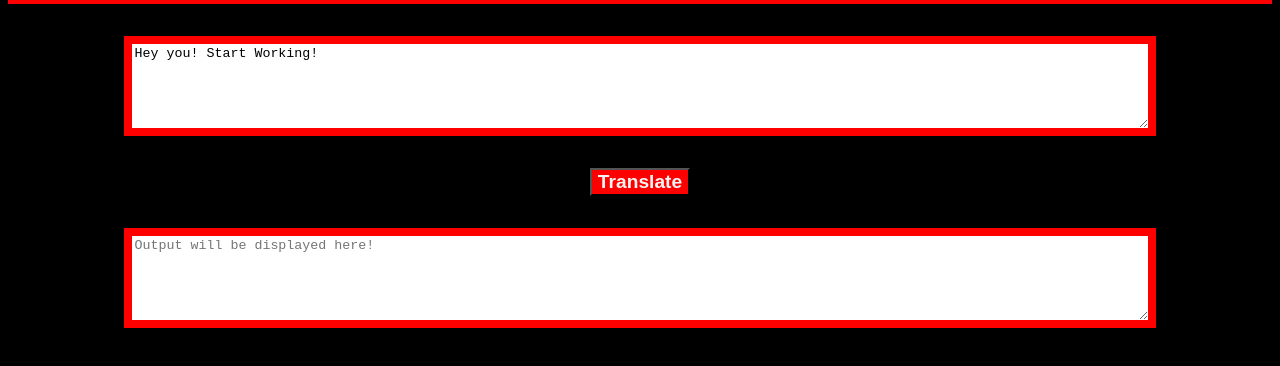
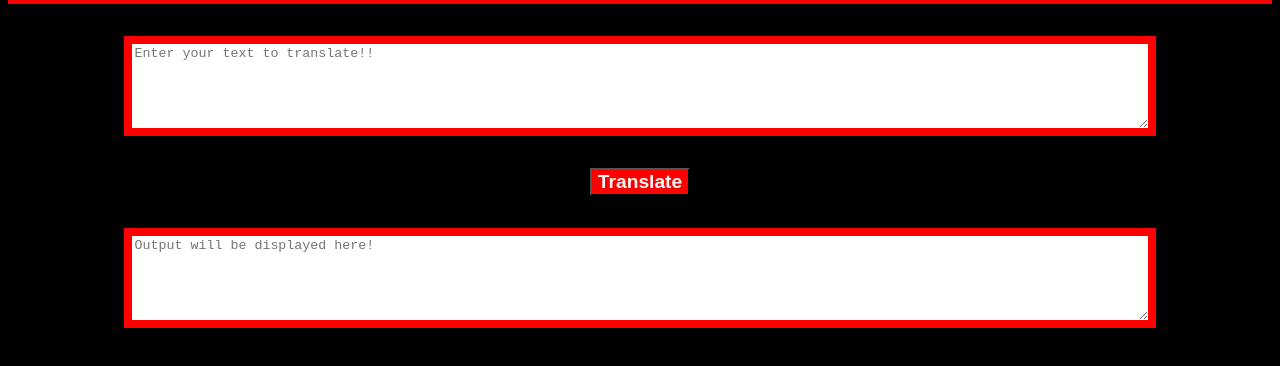
Before and after one commit to Yuvraj883/Translator, a plain HTML site: page index.html in a window 1280 px wide. Shown: the part 124-490 px from the top of the page. Drawn offline with Linux system fonts and the light colour scheme.

Commit message:
Added placeholder to the textarea

```diff
--- a/index.html
+++ b/index.html
@@ -17,7 +17,7 @@
         <div class="nav-brand"><b>Pirates Speak</b></div>
 
 </nav>
-<textarea id="input" placeholder="Enter your text to translate!!">Hey you! Start Working!</textarea>
+<textarea id="input" placeholder="Enter your text to translate!!"></textarea>
 <button id="btn-translate"><b>Translate</b></button>
 <textarea id="output" placeholder="Output will be displayed here!"></textarea>
 
```
